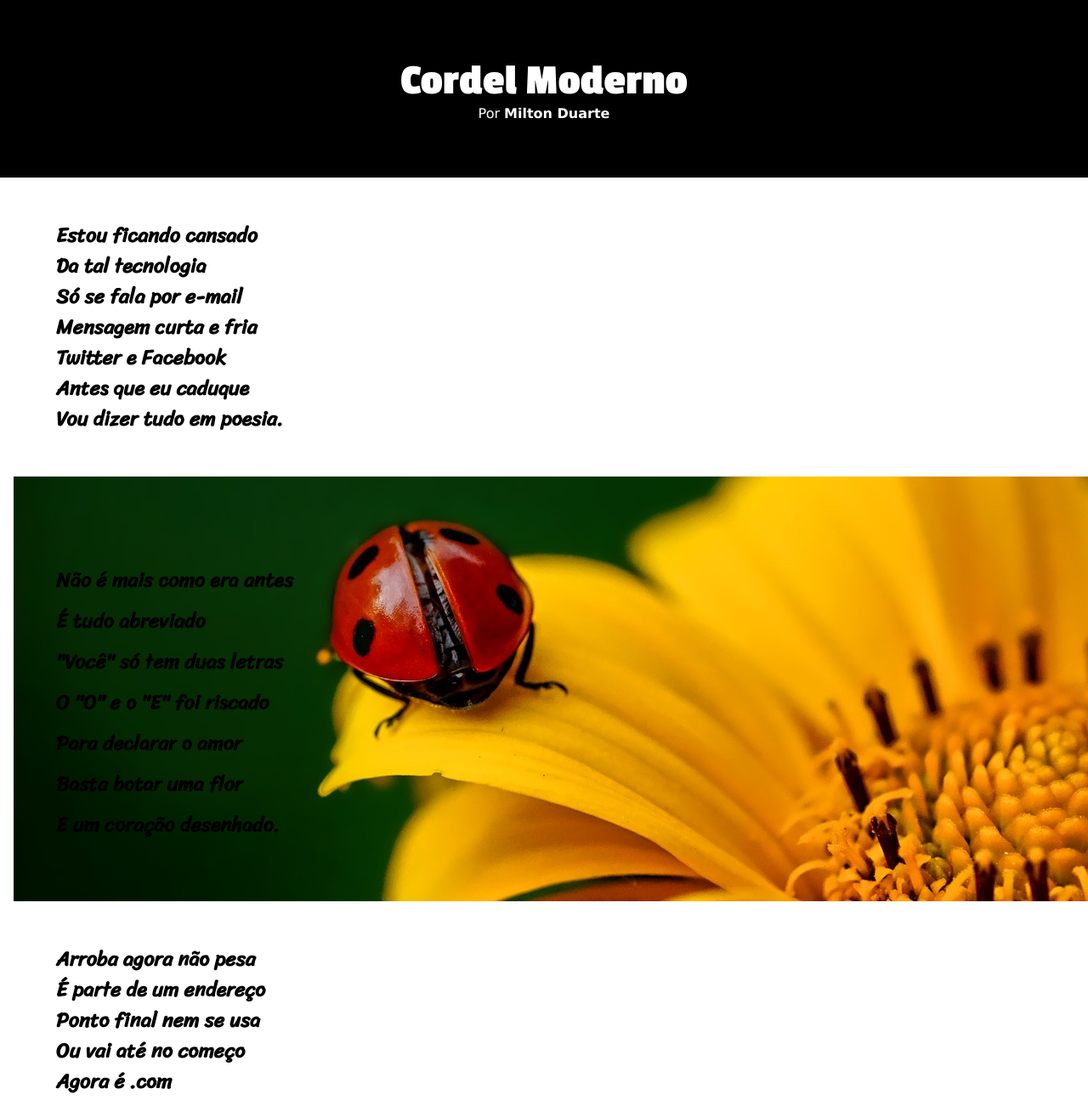
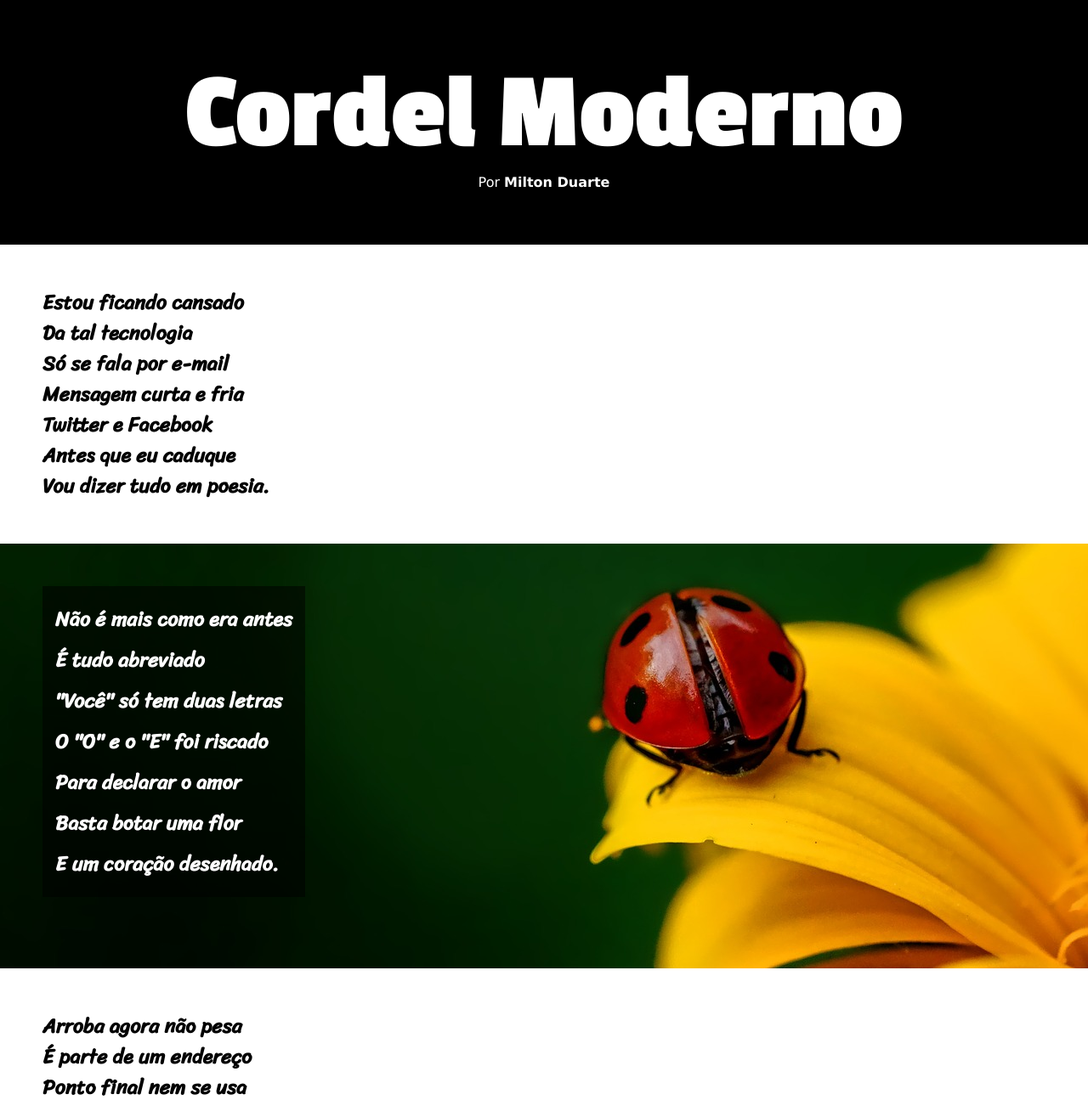
Before and after one commit to Vieiira07/Projeto-Cordel, a plain HTML site: page index.html in a window 1280 px wide. Shown: the top 1295 px of the page at 85% size. Drawn offline with Linux system fonts and the light colour scheme.

Commit message:
atualizado

```diff
--- a/index.html
+++ b/index.html
@@ -33,7 +33,7 @@
                     </p>
                 </div>
                 <div class="image1">
-                    <p> <br>
+                    <p class="sombra">
                         Não é mais como era antes <br>
                         É tudo abreviado <br>
                         "Você" só tem duas letras <br>
@@ -64,7 +64,7 @@
                     </p>
                 </div>
                 <div class="image2">
-                    <p>
+                    <p class="sombra">
                         Tenho saudade das cartas <br>
                         Escritas com a própria mão <br>
                         Mandava no mês de Junho <br>
--- a/style.css
+++ b/style.css
@@ -14,13 +14,16 @@
     padding: 0px;
     font-size: 1em;
 }
+html, body{
+    min-height: 100vh;
+}
 header{
     background-color: black;
     color: white;
     font-family: var(--fonte2);
-    font-size: 3.2em;
+    font-size: 10vw ;
     text-align: center;
-    padding: 1.3em;
+    padding: .5em;
 }
 header p{
     color: white;
@@ -33,11 +36,9 @@ header p a{
     text-decoration: none;
 }
 section{
-    padding-left: 2vh;
-    padding-bottom: 2vh;
-    padding-bottom: 2em;
     font-weight: bold;
     font-family: var(--fonte3);
+
 }
 .white{
     height: auto;
@@ -48,13 +49,14 @@ section{
     margin: auto;
 }
 .image1{
-    background: black url(imagens/background001.jpg) center right no-repeat fixed;
+    background: black url(imagens/background001.jpg) center center no-repeat fixed;
     min-height: 400px;
     line-height: 2em;
     font-size:1.5em ;
     text-align: left;
     padding: 50px;
     margin: auto;
+
 }
 .image2{
     background: black url(imagens/background002.jpg) center center no-repeat fixed;
@@ -64,6 +66,12 @@ section{
     text-align: left;
     padding: 50px;
     margin: auto;
+}
+.sombra{
+    display: inline-block;
+   background-color: rgba(0, 0, 0, 0.534);
+   color: white;
+   padding: 15px;
 }
 .espaço{
     padding-top: 40px ;
```
